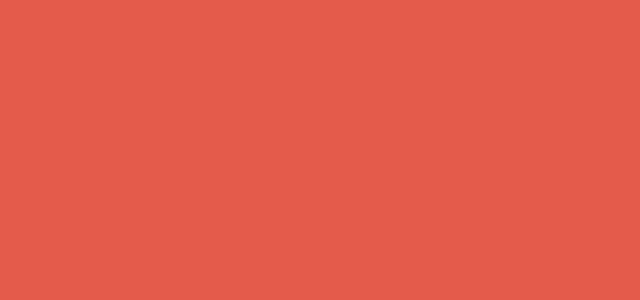
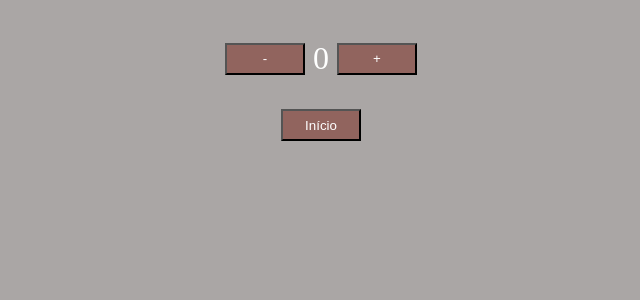
Before and after one commit to Pedro-Card65/React, a React (Create React App) app: page /pages/contador/index.jsx in a window 1280 px wide. Before the commit this address had no page. Shown: the top 300 px of the page, without its empty margins (319-959 px from the left). Built offline with nearby package versions, Linux system fonts and the light colour scheme.

Commit message:
contador com variavel de estado

```diff
--- a/src/index.scss
+++ b/src/index.scss
@@ -3,7 +3,7 @@ body {
   align-items: center;
   justify-content: center;
   text-align: center;
-  background-color: #E65A49;
+  background-color: #aaa6a5;
   color: white;
 }
 
--- a/src/pages/app/App.jsx
+++ b/src/pages/app/App.jsx
@@ -15,6 +15,10 @@ export default function App() {
         <Link to = '/pages/event/index.jsx'>
           <button>Eventos</button>
         </Link>
+
+        <Link to = '/pages/contador/index.jsx'>
+          <button>Contador</button>
+        </Link>
       </div>
     </div>
   );
--- a/src/pages/app/App.scss
+++ b/src/pages/app/App.scss
@@ -1,5 +1,3 @@
 .inu {
-    h1 {
-        color: red;
-    }
+
 }
--- /dev/null
+++ b/src/pages/contador/index.jsx
@@ -0,0 +1,33 @@
+import './index.scss';
+import { Link } from 'react-router-dom';
+import { useState } from 'react';
+
+export default function Contador(){
+    const [contador, setConts] = useState(0)
+
+    function mais() {
+	    setConts(contador + 1)
+	}
+
+    function menos() {
+	    setConts(contador - 1)
+	}
+
+    return (
+        <div className="cont">
+
+
+            <div className="bot">
+                <button onClick = {menos}> - </button>
+                <p>{contador}</p>
+                <button onClick = {mais}> + </button>
+            </div>
+
+            <div className = "volta">
+            <Link to = '/'>
+                <button>Início</button>
+            </Link>
+            </div>
+        </div>
+    );
+}
--- /dev/null
+++ b/src/pages/contador/index.scss
@@ -0,0 +1,20 @@
+.cont {
+    display: flex;
+    flex-direction: column;
+    align-items: center;
+
+    .bot{
+        display: flex;
+        gap: 0.5rem;
+        align-items: center;
+
+        p {
+            font-size: 2rem;
+        }
+    }
+
+    .volta {
+        display: flex;
+        align-items: center;
+    }
+}
--- a/src/router.jsx
+++ b/src/router.jsx
@@ -4,6 +4,8 @@ import './pages/contato/index.scss';
 import Contato from './pages/contato/index.jsx';
 import './pages/event/index.scss';
 import Evento from './pages/event/index.jsx';
+import './pages/contador/index.scss'
+import Contador from './pages/contador/index.jsx'
 import {BrowserRouter, Routes, Route} from 'react-router-dom';
 
 export default function Router(){
@@ -13,6 +15,7 @@ export default function Router(){
             <Route path = '/' element = {<App/>} />
             <Route path = '/pages/contato/index.jsx' element = {<Contato/>} />
             <Route path = '/pages/event/index.jsx' element = {<Evento/>} />
+            <Route path = '/pages/contador/index.jsx' element = {<Contador/>} />
         </Routes>
     </BrowserRouter>
     );
```
